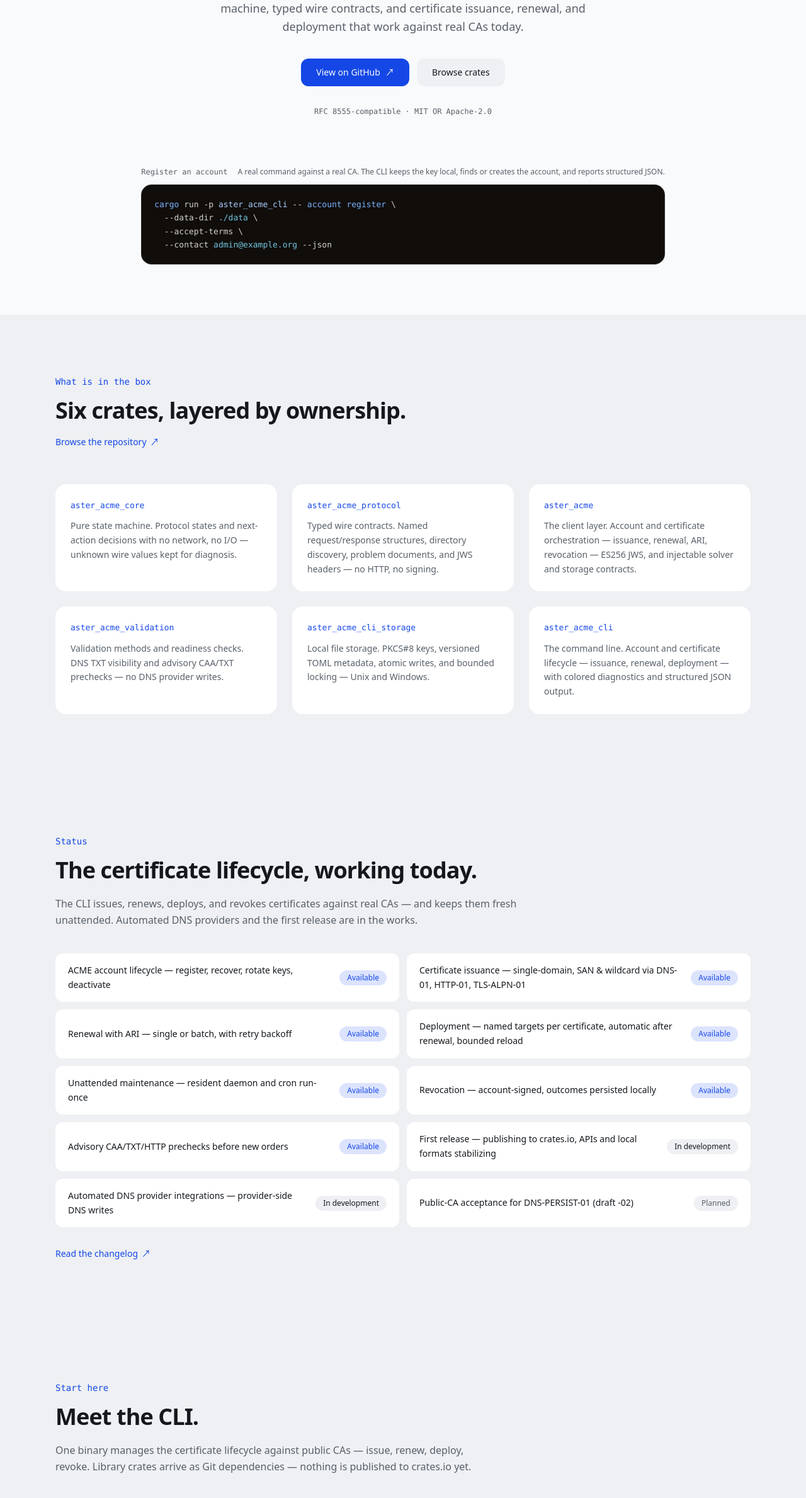
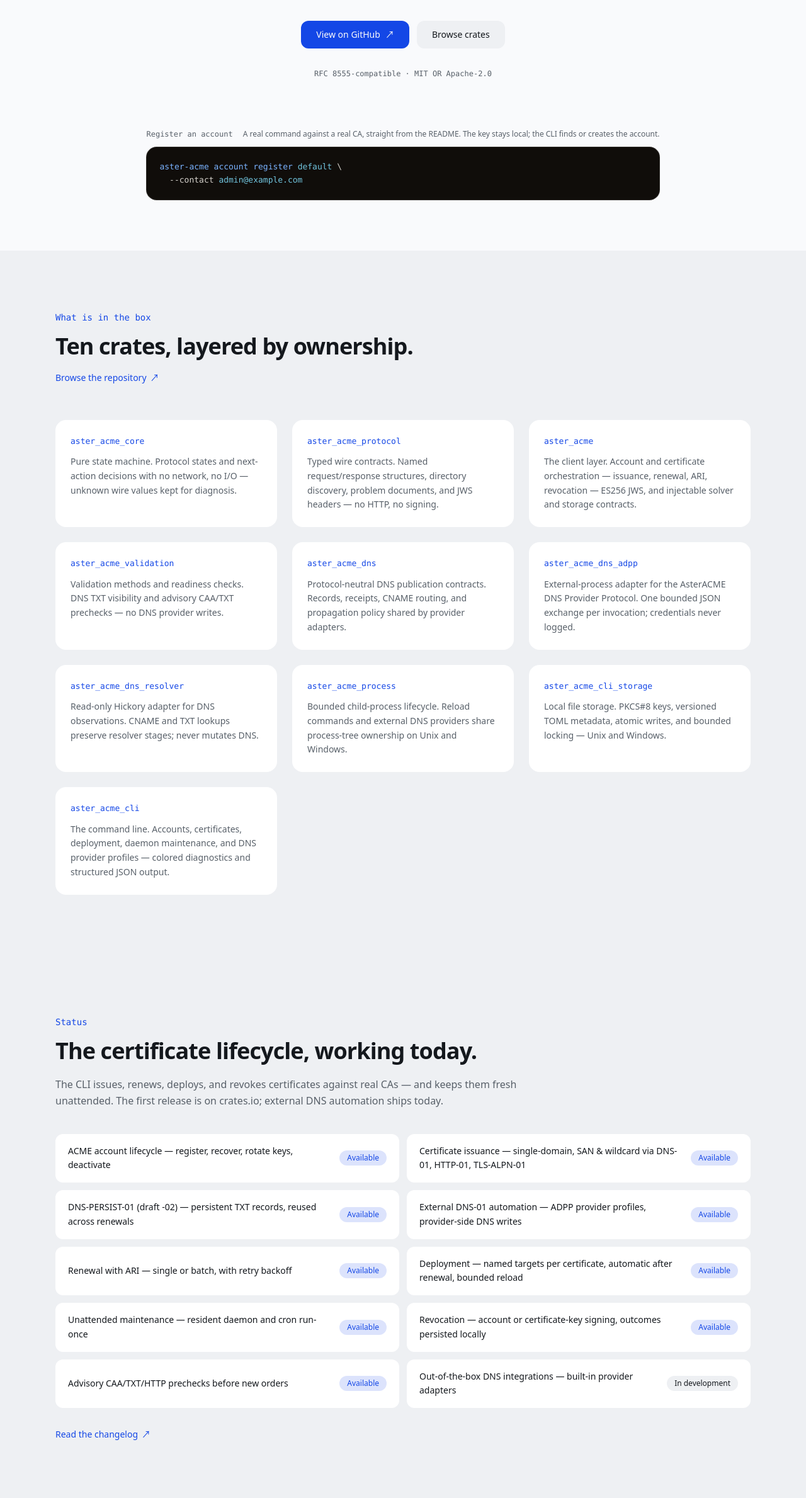
Before and after one commit to AsterCommunity/www.astercosm.com, an Astro site in the folder apps/acme/: page / in a window 1280 px wide. Shown: the part 421-2800 px from the top of the page at 63% size. Built offline with nearby package versions, Linux system fonts and the light colour scheme; Astro itself is replaced by a stand-in of ours.

Commit message:
feat(acme): update site content for 0.1.0-alpha.1 crates.io release
- Remove hero "in active development" status pill and its top margin
- Add `cargo install aster_acme_cli` quick-start code block in Start section
- Replace `cargo run -p aster_acme_cli` samples with installed `aster-acme` commands
- Simplify `cargo add aster_acme` now that crates are published (drop --git)
- Expand crate catalog from 6 to 10 with new DNS contract/resolver/process crates
- Update status list: mark DNS-PERSIST-01 and ADPP external DNS-01 as available
- Refresh hero/code/start copy to reflect crates.io availability (en + zh)

Note: the diff also duplicates the `showVerifyLines` CodeBlock in Start.astro, which may be unintended.

```diff
--- a/apps/acme/src/components/Hero.astro
+++ b/apps/acme/src/components/Hero.astro
@@ -13,21 +13,8 @@ const m = t(lang);
 
 <section class="mx-auto max-w-6xl px-6 pt-20 pb-16 lg:pt-28 lg:pb-20">
 	<div class="mx-auto max-w-3xl text-center">
-		{/* gate 同款状态 pill：ping 动画点 + 进行时状态，不重复 subtitle 的信息 */}
-		<p
-			class="inline-flex items-center gap-2 rounded-full bg-surface-2 px-4 py-1.5 text-sm text-muted-foreground"
-		>
-			<span class="relative flex size-2" aria-hidden="true">
-				<span
-					class="absolute inline-flex h-full w-full animate-ping rounded-full bg-primary opacity-60 motion-reduce:animate-none"
-				></span>
-				<span class="relative inline-flex size-2 rounded-full bg-primary"></span>
-			</span>
-			{m.hero.status}
-		</p>
-
 		<h1
-			class="mt-7 text-4xl leading-[1.08] font-semibold tracking-tight text-balance sm:text-5xl lg:text-6xl"
+			class="text-4xl leading-[1.08] font-semibold tracking-tight text-balance sm:text-5xl lg:text-6xl"
 		>
 			{m.hero.title}
 		</h1>
--- a/apps/acme/src/components/Start.astro
+++ b/apps/acme/src/components/Start.astro
@@ -1,6 +1,11 @@
 ---
 import CodeBlock from "@/components/CodeBlock.astro";
-import { addCrateLines, registerLines, showVerifyLines } from "@/i18n/code";
+import {
+	addCrateLines,
+	installLines,
+	registerLines,
+	showVerifyLines,
+} from "@/i18n/code";
 import { CRATES_TREE_URL, GITHUB_URL, type Lang, t } from "@/i18n/ui";
 
 interface Props {
@@ -30,7 +35,9 @@ const m = t(lang);
 					{m.start.step1}
 				</h3>
 				<div class="mt-3 space-y-4">
+					<CodeBlock lines={installLines} label={m.start.step1} />
 					<CodeBlock lines={registerLines} label={m.start.step1} />
+					<CodeBlock lines={showVerifyLines} label={`${m.start.step1} — verify`} />
 					<CodeBlock lines={showVerifyLines} label={`${m.start.step1} — verify`} />
 				</div>
 			</div>
--- a/apps/acme/src/i18n/code.ts
+++ b/apps/acme/src/i18n/code.ts
@@ -1,10 +1,10 @@
 /**
  * 首屏与快速开始代码样例。
  *
- * 事实源：AsterACME 仓库 crates/aster_acme_cli/README.md 的真实命令示例
- * （2026-11 快照）。逐 token 手工标注而非运行高亮器：样例总量小，手写换来
- * 与品牌色板严格一致的配色，且不引入构建期高亮依赖。token 语义沿用 CLI
- * help 的三色角色：命令动词 = 绿、包名 = 黄、参数值 = 青。
+ * 事实源：AsterACME 仓库 README Quick start 与 crates/aster_acme_cli/README.md
+ * （0.1.0-alpha.1，2026-11 快照）。逐 token 手工标注而非运行高亮器：样例总量小，
+ * 手写换来与品牌色板严格一致的配色，且不引入构建期高亮依赖。token 语义沿用
+ * CLI help 的三色角色：命令动词 = 绿、包名 = 黄、参数值 = 青。
  *
  * token 类型：key 关键字 / fn 函数·命令动词 / type 类型·包名 / str 字符串·参数值
  *              punct 标点 / plain 普通文本 / comment 注释
@@ -30,70 +30,55 @@ export interface CodeLine {
 
 const t = (kind: TokenKind, text: string): Token => ({ kind, text });
 
-/** cargo run 命令的前缀：`cargo run -p aster_acme_cli -- ` */
-function runPrefix(): Token[] {
-	return [
-		t("fn", "cargo"),
-		t("plain", " run -p "),
-		t("type", "aster_acme_cli"),
-		t("plain", " -- "),
-	];
-}
+/** 安装命令（README Quick start 原样）：crates.io 已发布版本 */
+export const installLines: CodeLine[] = [
+	{
+		tokens: [
+			t("fn", "cargo"),
+			t("plain", " install "),
+			t("type", "aster_acme_cli"),
+			t("plain", " --version "),
+			t("str", "0.1.0-alpha.1"),
+		],
+	},
+];
 
-/** 注册命令（CLI README 原样）：account register，条款、联系人、JSON 输出 */
+/** 注册命令（README Quick start 原样）：account register + 账户名 + 联系人 */
 export const registerLines: CodeLine[] = [
 	{
 		tokens: [
-			...runPrefix(),
+			t("fn", "aster-acme"),
+			t("plain", " "),
 			t("fn", "account"),
 			t("plain", " "),
 			t("fn", "register"),
+			t("plain", " "),
+			t("str", "default"),
 			t("plain", " \\"),
 		],
 	},
 	{
-		tokens: [
-			t("plain", "  --data-dir "),
-			t("str", "./data"),
-			t("plain", " \\"),
-		],
+		tokens: [t("plain", "  --contact "), t("str", "admin@example.com")],
 	},
-	{
-		tokens: [t("plain", "  --accept-terms \\")],
-	},
+];
+
+/** 远端验证命令（CLI README 命令面）：account show --verify */
+export const showVerifyLines: CodeLine[] = [
 	{
 		tokens: [
-			t("plain", "  --contact "),
-			t("str", "admin@example.org"),
-			t("plain", " --json"),
+			t("fn", "aster-acme"),
+			t("plain", " "),
+			t("fn", "account"),
+			t("plain", " "),
+			t("fn", "show"),
+			t("plain", " --verify"),
 		],
 	},
 ];
 
-/** 远端验证命令（CLI README 原样）：account show --verify */
-export const showVerifyLines: CodeLine[] = [
+/** 库引入：aster_acme 已发布到 crates.io，直接按版本依赖 */
+export const addCrateLines: CodeLine[] = [
 	{
-		tokens: [
-			...runPrefix(),
-			t("fn", "account"),
-			t("plain", " "),
-			t("fn", "show"),
-			t("plain", " --verify --data-dir "),
-			t("str", "./data"),
-			t("plain", " --json"),
-		],
+		tokens: [t("fn", "cargo"), t("plain", " add "), t("type", "aster_acme")],
 	},
 ];
-
-/** 库引入：aster_acme 仓库尚在 Git 依赖阶段（publish = false） */
-export const addCrateLines: CodeLine[] = [
-	{
-		tokens: [
-			t("fn", "cargo"),
-			t("plain", " add "),
-			t("type", "aster_acme"),
-			t("plain", " --git "),
-			t("str", "https://github.com/AsterCommunity/AsterACME"),
-		],
-	},
-];
--- a/apps/acme/src/i18n/ui.ts
+++ b/apps/acme/src/i18n/ui.ts
@@ -17,9 +17,10 @@ export function localizedPath(lang: Lang): string {
 }
 
 /**
- * crate 目录。事实源：AsterACME 仓库 Cargo.toml workspace members（6 个，
- * 2026-11 快照），与 crates/<name>/README.md 一一对应；顺序按依赖方向，
- * 内核在底、CLI 在边缘。
+ * crate 目录。事实源：AsterACME 仓库 Cargo.toml workspace members（10 个，
+ * 0.1.0-alpha.1 快照，2026-11），与 crates/<name>/README.md 一一对应；顺序按
+ * 依赖方向，内核在底、CLI 在边缘，DNS 契约层（dns/dns_adpp/dns_resolver/process）
+ * 依次排在验证层之后。
  */
 export const crates = [
 	{
@@ -51,6 +52,34 @@ export const crates = [
 		},
 	},
 	{
+		name: "aster_acme_dns",
+		body: {
+			en: "Protocol-neutral DNS publication contracts. Records, receipts, CNAME routing, and propagation policy shared by provider adapters.",
+			zh: "协议无关的 DNS 发布契约。记录、回执、CNAME 路由与传播策略，供 provider adapter 共用",
+		},
+	},
+	{
+		name: "aster_acme_dns_adpp",
+		body: {
+			en: "External-process adapter for the AsterACME DNS Provider Protocol. One bounded JSON exchange per invocation; credentials never logged.",
+			zh: "AsterACME DNS Provider Protocol 的外部进程适配器。每次调用一次有界 JSON 交换，凭据绝不进日志",
+		},
+	},
+	{
+		name: "aster_acme_dns_resolver",
+		body: {
+			en: "Read-only Hickory adapter for DNS observations. CNAME and TXT lookups preserve resolver stages; never mutates DNS.",
+			zh: "只读 Hickory 解析适配器。保留解析器阶段的 CNAME 与 TXT 观察，不改动 DNS",
+		},
+	},
+	{
+		name: "aster_acme_process",
+		body: {
+			en: "Bounded child-process lifecycle. Reload commands and external DNS providers share process-tree ownership on Unix and Windows.",
+			zh: "有界的子进程生命周期。reload 命令与外部 DNS provider 共用进程树所有权，覆盖 Unix 与 Windows",
+		},
+	},
+	{
 		name: "aster_acme_cli_storage",
 		body: {
 			en: "Local file storage. PKCS#8 keys, versioned TOML metadata, atomic writes, and bounded locking — Unix and Windows.",
@@ -60,8 +89,8 @@ export const crates = [
 	{
 		name: "aster_acme_cli",
 		body: {
-			en: "The command line. Account and certificate lifecycle — issuance, renewal, deployment — with colored diagnostics and structured JSON output.",
-			zh: "命令行。账户与证书全生命周期——签发、续期、部署——彩色诊断与结构化 JSON 输出",
+			en: "The command line. Accounts, certificates, deployment, daemon maintenance, and DNS provider profiles — colored diagnostics and structured JSON output.",
+			zh: "命令行。账户、证书、部署、daemon 维护与 DNS provider 档案——彩色诊断与结构化 JSON 输出",
 		},
 	},
 ] as const;
@@ -84,7 +113,6 @@ const en = {
 		skipToContent: "Skip to content",
 	},
 	hero: {
-		status: "In active development",
 		title: "The ACME client built from the protocol up.",
 		subtitle:
 			"AsterACME is an open-source Rust ACME client and CLI: a pure protocol state machine, typed wire contracts, and certificate issuance, renewal, and deployment that work against real CAs today.",
@@ -95,17 +123,17 @@ const en = {
 	code: {
 		label: "Register an account",
 		caption:
-			"A real command against a real CA. The CLI keeps the key local, finds or creates the account, and reports structured JSON.",
+			"A real command against a real CA, straight from the README. The key stays local; the CLI finds or creates the account.",
 	},
 	cratesSection: {
 		kicker: "What is in the box",
-		title: "Six crates, layered by ownership.",
+		title: "Ten crates, layered by ownership.",
 		docsCta: "Browse the repository",
 	},
 	status: {
 		kicker: "Status",
 		title: "The certificate lifecycle, working today.",
-		body: "The CLI issues, renews, deploys, and revokes certificates against real CAs — and keeps them fresh unattended. Automated DNS providers and the first release are in the works.",
+		body: "The CLI issues, renews, deploys, and revokes certificates against real CAs — and keeps them fresh unattended. The first release is on crates.io; external DNS automation ships today.",
 		available: "Available",
 		inDevelopment: "In development",
 		planned: "Planned",
@@ -118,6 +146,16 @@ const en = {
 			{
 				label:
 					"Certificate issuance — single-domain, SAN & wildcard via DNS-01, HTTP-01, TLS-ALPN-01",
+				state: "available",
+			},
+			{
+				label:
+					"DNS-PERSIST-01 (draft -02) — persistent TXT records, reused across renewals",
+				state: "available",
+			},
+			{
+				label:
+					"External DNS-01 automation — ADPP provider profiles, provider-side DNS writes",
 				state: "available",
 			},
 			{
@@ -134,7 +172,8 @@ const en = {
 				state: "available",
 			},
 			{
-				label: "Revocation — account-signed, outcomes persisted locally",
+				label:
+					"Revocation — account or certificate-key signing, outcomes persisted locally",
 				state: "available",
 			},
 			{
@@ -142,17 +181,8 @@ const en = {
 				state: "available",
 			},
 			{
-				label:
-					"First release — publishing to crates.io, APIs and local formats stabilizing",
+				label: "Out-of-the-box DNS integrations — built-in provider adapters",
 				state: "inDevelopment",
-			},
-			{
-				label: "Automated DNS provider integrations — provider-side DNS writes",
-				state: "inDevelopment",
-			},
-			{
-				label: "Public-CA acceptance for DNS-PERSIST-01 (draft -02)",
-				state: "planned",
 			},
 		] as { label: string; state: "available" | "inDevelopment" | "planned" }[],
 		cta: "Read the changelog",
@@ -160,10 +190,11 @@ const en = {
 	start: {
 		kicker: "Start here",
 		title: "Meet the CLI.",
-		body: "One binary manages the certificate lifecycle against public CAs — issue, renew, deploy, revoke. Library crates arrive as Git dependencies — nothing is published to crates.io yet.",
-		step1: "Register and verify an account",
+		body: "One binary manages the certificate lifecycle against public CAs — issue, renew, deploy, revoke. Install the published CLI from crates.io, or embed the library crates directly.",
+		step1: "Install the CLI and register an account",
 		step2: "Or embed the library",
-		step2Body: "Depend on the crates you need directly from the repository.",
+		step2Body:
+			"The library crates are published too — depend on the ones you need.",
 		docsCta: "Read the README",
 		apiCta: "Browse the crates",
 	},
@@ -199,7 +230,6 @@ const zh: Messages = {
 		skipToContent: "跳到正文",
 	},
 	hero: {
-		status: "正在构建中",
 		title: "协议优先的 ACME 客户端",
 		subtitle:
 			"AsterACME 是开源的 Rust ACME 客户端与 CLI：纯协议状态机、具名线上契约，签发、续期与部署今天就能对接真实 CA",
@@ -210,17 +240,17 @@ const zh: Messages = {
 	code: {
 		label: "注册一个账户",
 		caption:
-			"对着真实 CA 跑的真实命令。密钥保存在本地，查找或创建账户，返回结构化 JSON",
+			"对着真实 CA 跑的真实命令，直接来自 README。密钥保存在本地，CLI 查找或创建账户",
 	},
 	cratesSection: {
 		kicker: "里面有什么",
-		title: "六个 crate，按所有权分层",
+		title: "十个 crate，按所有权分层",
 		docsCta: "浏览仓库",
 	},
 	status: {
 		kicker: "进展",
 		title: "证书全生命周期，今天就能用",
-		body: "CLI 今天就能对真实 CA 签发、续期、部署和吊销证书，并无人值守地保持更新。自动 DNS provider 与首个正式发布正在进行",
+		body: "CLI 今天就能对真实 CA 签发、续期、部署和吊销证书，并无人值守地保持更新。首个版本已上 crates.io，外部 DNS 自动化今天可用",
 		available: "已可用",
 		inDevelopment: "构建中",
 		planned: "规划中",
@@ -232,6 +262,14 @@ const zh: Messages = {
 			{
 				label:
 					"证书签发——单域名、多 SAN 与通配符，DNS-01、HTTP-01、TLS-ALPN-01",
+				state: "available",
+			},
+			{
+				label: "DNS-PERSIST-01（草案 -02）——长期 TXT 记录一次配置，续期复用",
+				state: "available",
+			},
+			{
+				label: "外部 DNS-01 自动化——ADPP provider 档案，provider 侧 DNS 写入",
 				state: "available",
 			},
 			{
@@ -248,7 +286,7 @@ const zh: Messages = {
 				state: "available",
 			},
 			{
-				label: "证书吊销——账户签名，结果本地独立持久化",
+				label: "证书吊销——账户或证书私钥签名，结果本地独立持久化",
 				state: "available",
 			},
 			{
@@ -256,16 +294,8 @@ const zh: Messages = {
 				state: "available",
 			},
 			{
-				label: "首个正式发布——crates.io 发布中，API 与本地格式仍在定型",
+				label: "开箱即用的 DNS 集成——内置云厂商 adapter",
 				state: "inDevelopment",
-			},
-			{
-				label: "自动 DNS provider 集成——provider 侧 DNS 写入",
-				state: "inDevelopment",
-			},
-			{
-				label: "DNS-PERSIST-01（草案 -02）的公网 CA 验收",
-				state: "planned",
 			},
 		] as { label: string; state: "available" | "inDevelopment" | "planned" }[],
 		cta: "查看更新日志",
@@ -273,10 +303,10 @@ const zh: Messages = {
 	start: {
 		kicker: "从这里开始",
 		title: "先认识 CLI",
-		body: "一个二进制，对接公开 CA 管理证书全生命周期——签发、续期、部署、吊销。库 crate 目前以 Git 依赖引入——还没有发布到 crates.io",
-		step1: "注册并验证账户",
+		body: "一个二进制，对接公开 CA 管理证书全生命周期——签发、续期、部署、吊销。CLI 已发布到 crates.io，库 crate 也可直接嵌入",
+		step1: "安装 CLI 并注册账户",
 		step2: "或者嵌入库",
-		step2Body: "直接从仓库依赖你需要的 crate",
+		step2Body: "库 crate 同样已发布，直接依赖需要的即可",
 		docsCta: "阅读 README",
 		apiCta: "浏览各 crate",
 	},
```
